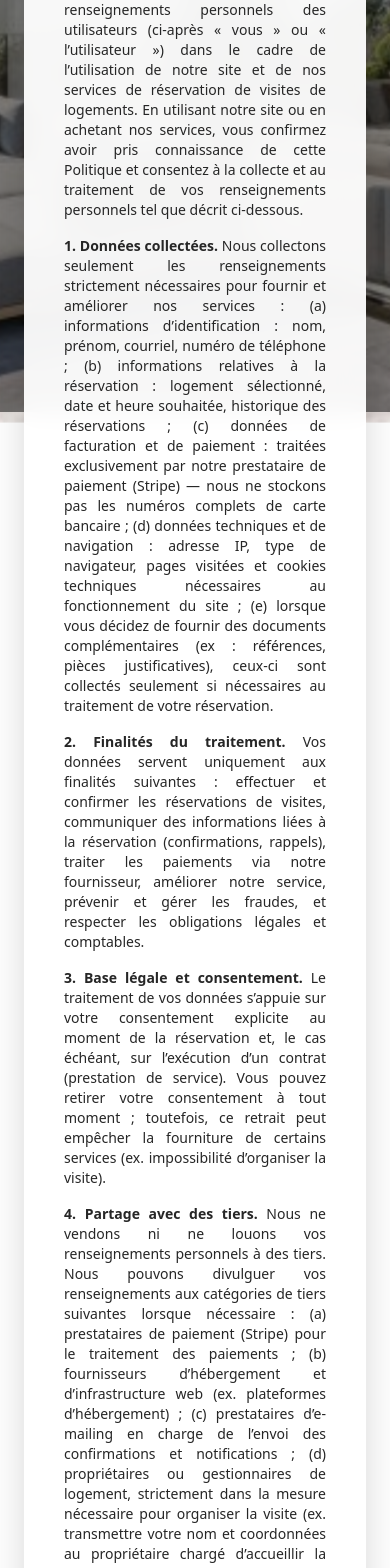
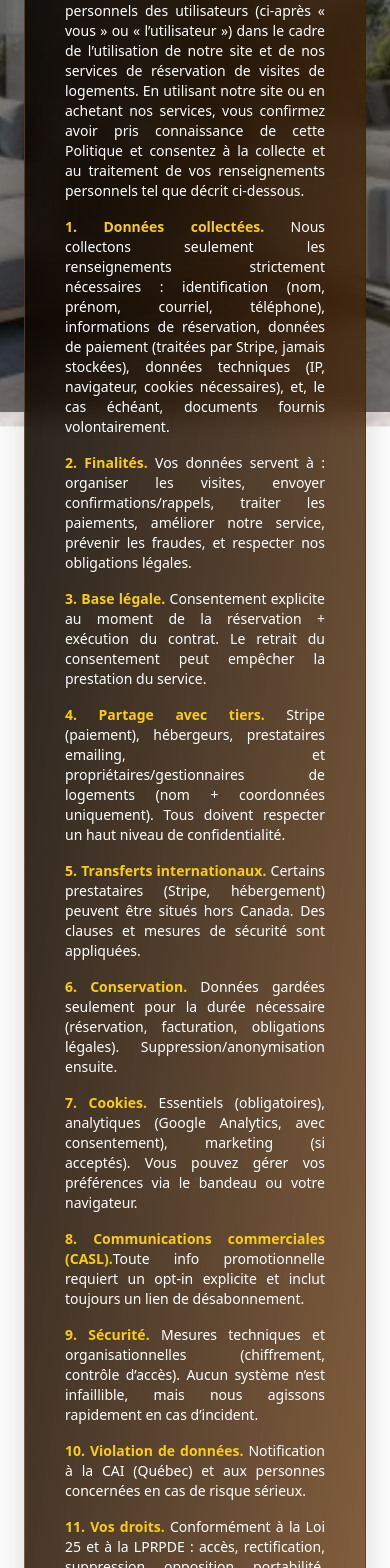
Before and after one commit to contact971/visite-premium, a Next.js app: page /confidentialite in a window 390 px wide. Shown: the part 432-2000 px from the top of the page. Built offline with nearby package versions, Linux system fonts and the light colour scheme.

Commit message:
content: update pages légales + contact (fond global + bloc premium sombre/or)

```diff
--- a/src/app/confidentialite/page.tsx
+++ b/src/app/confidentialite/page.tsx
@@ -5,22 +5,25 @@ import { motion } from "framer-motion"
 
 export default function PolitiqueConfidentialite() {
   return (
-    <main className="min-h-screen py-20 px-6">
+    <main
+      className="min-h-screen bg-fixed bg-center bg-cover py-20 px-6"
+      style={{ backgroundImage: "url('/images/background.jpg')" }} // ✅ fond global
+    >
       <div className="max-w-4xl mx-auto">
         <motion.div
-          className="bg-white/95 backdrop-blur-md rounded-2xl shadow-2xl p-10 leading-relaxed text-neutral-800"
+          className="bg-gradient-to-br from-black/90 to-yellow-900/80 backdrop-blur-md rounded-2xl shadow-2xl p-10 leading-relaxed text-white text-justify border border-yellow-700/30"
           initial={{ opacity: 0, y: 20 }}
           animate={{ opacity: 1, y: 0 }}
           transition={{ duration: 0.6 }}
         >
-          <h1 className="text-3xl font-bold text-center mb-6 text-neutral-900">
+          <h1 className="text-3xl font-bold text-center mb-6 text-yellow-400 drop-shadow-md">
             Politique de confidentialité
           </h1>
 
-          <div className="text-justify space-y-4 text-sm">
+          <div className="space-y-4 text-sm">
             <p>
               La présente Politique de confidentialité décrit les pratiques de{" "}
-              <strong>[NOM_DE_L_ENTREPRISE]</strong> (ci-après « nous », « notre »
+              <strong>Luxor – Visites Premium</strong> (ci-après « nous », « notre »
               ou « la Plateforme ») en matière de collecte, d’utilisation,
               de conservation et de divulgation des renseignements personnels
               des utilisateurs (ci-après « vous » ou « l’utilisateur ») dans le
@@ -32,167 +35,99 @@ export default function PolitiqueConfidentialite() {
             </p>
 
             <p>
-              <strong>1. Données collectées.</strong> Nous collectons seulement
-              les renseignements strictement nécessaires pour fournir et
-              améliorer nos services : (a) informations d’identification :
-              nom, prénom, courriel, numéro de téléphone ; (b) informations
-              relatives à la réservation : logement sélectionné, date et heure
-              souhaitée, historique des réservations ; (c) données de facturation
-              et de paiement : traitées exclusivement par notre prestataire de
-              paiement (Stripe) — nous ne stockons pas les numéros complets de
-              carte bancaire ; (d) données techniques et de navigation : adresse
-              IP, type de navigateur, pages visitées et cookies techniques
-              nécessaires au fonctionnement du site ; (e) lorsque vous décidez
-              de fournir des documents complémentaires (ex : références,
-              pièces justificatives), ceux-ci sont collectés seulement si
-              nécessaires au traitement de votre réservation.
+              <strong className="text-yellow-400">1. Données collectées.</strong>{" "}
+              Nous collectons seulement les renseignements strictement nécessaires :
+              identification (nom, prénom, courriel, téléphone), informations de
+              réservation, données de paiement (traitées par Stripe, jamais stockées),
+              données techniques (IP, navigateur, cookies nécessaires), et, le cas échéant,
+              documents fournis volontairement.
             </p>
 
             <p>
-              <strong>2. Finalités du traitement.</strong> Vos données servent
-              uniquement aux finalités suivantes : effectuer et confirmer les
-              réservations de visites, communiquer des informations liées à la
-              réservation (confirmations, rappels), traiter les paiements via
-              notre fournisseur, améliorer notre service, prévenir et gérer les
-              fraudes, et respecter les obligations légales et comptables.
+              <strong className="text-yellow-400">2. Finalités.</strong> Vos données servent à :
+              organiser les visites, envoyer confirmations/rappels, traiter les paiements,
+              améliorer notre service, prévenir les fraudes, et respecter nos obligations légales.
             </p>
 
             <p>
-              <strong>3. Base légale et consentement.</strong> Le traitement de
-              vos données s’appuie sur votre consentement explicite au moment de
-              la réservation et, le cas échéant, sur l’exécution d’un contrat
-              (prestation de service). Vous pouvez retirer votre consentement à
-              tout moment ; toutefois, ce retrait peut empêcher la fourniture de
-              certains services (ex. impossibilité d’organiser la visite).
+              <strong className="text-yellow-400">3. Base légale.</strong> Consentement explicite
+              au moment de la réservation + exécution du contrat. Le retrait du consentement peut
+              empêcher la prestation du service.
             </p>
 
             <p>
-              <strong>4. Partage avec des tiers.</strong> Nous ne vendons ni ne
-              louons vos renseignements personnels à des tiers. Nous pouvons
-              divulguer vos renseignements aux catégories de tiers suivantes
-              lorsque nécessaire : (a) prestataires de paiement (Stripe) pour
-              le traitement des paiements ; (b) fournisseurs d’hébergement et
-              d’infrastructure web (ex. plateformes d’hébergement) ; (c)
-              prestataires d’e-mailing en charge de l’envoi des confirmations et
-              notifications ; (d) propriétaires ou gestionnaires de logement,
-              strictement dans la mesure nécessaire pour organiser la visite
-              (ex. transmettre votre nom et coordonnées au propriétaire chargé
-              d’accueillir la visite). Nous exigeons que tous les prestataires
-              offrent un niveau de protection approprié et respectent la
-              confidentialité de vos données.
+              <strong className="text-yellow-400">4. Partage avec tiers.</strong> Stripe (paiement),
+              hébergeurs, prestataires emailing, et propriétaires/gestionnaires de logements (nom
+              + coordonnées uniquement). Tous doivent respecter un haut niveau de confidentialité.
             </p>
 
             <p>
-              <strong>5. Transferts internationaux.</strong> Certains de nos
-              prestataires (hébergeur, services cloud, Stripe) peuvent traiter
-              ou stocker des données en dehors du Canada. Lorsque des
-              transferts internationaux ont lieu, nous mettons en place des
-              garanties appropriées (clauses contractuelles, normes de sécurité)
-              afin de protéger vos renseignements personnels conformément à la
-              législation applicable.
+              <strong className="text-yellow-400">5. Transferts internationaux.</strong> Certains
+              prestataires (Stripe, hébergement) peuvent être situés hors Canada. Des clauses et
+              mesures de sécurité sont appliquées.
             </p>
 
             <p>
-              <strong>6. Durée de conservation.</strong> Nous conservons vos
-              renseignements uniquement le temps nécessaire aux finalités
-              indiquées (ex. gérer la réservation, respecter les obligations
-              légales et comptables). À l’issue de ces finalités, vos données
-              seront supprimées ou rendues anonymes, sauf si la loi exige une
-              conservation prolongée. Pour certains enregistrements comptables
-              ou fiscaux, la conservation peut être requise par la loi.
+              <strong className="text-yellow-400">6. Conservation.</strong> Données gardées seulement
+              pour la durée nécessaire (réservation, facturation, obligations légales).
+              Suppression/anonymisation ensuite.
             </p>
 
             <p>
-              <strong>7. Cookies et traceurs.</strong> Nous utilisons plusieurs
-              types de cookies : (a) cookies essentiels nécessaires au
-              fonctionnement du site (connexion, prévention des fraudes) ; (b)
-              cookies analytiques (ex. Google Analytics) pour mesurer le trafic
-              et améliorer l’expérience — ces cookies analytiques ne sont
-              activés qu’avec votre consentement ; (c) cookies marketing ou de
-              ciblage uniquement si vous les acceptez. Vous pouvez gérer les
-              préférences de cookies via votre navigateur ou via le bandeau de
-              cookies présent sur le site. Les cookies essentiels ne requièrent
-              pas de consentement explicite mais les cookies analytiques et
-              publicitaires en requièrent un, conformément aux bonnes pratiques
-              et à la législation applicable.
+              <strong className="text-yellow-400">7. Cookies.</strong> Essentiels (obligatoires),
+              analytiques (Google Analytics, avec consentement), marketing (si acceptés).
+              Vous pouvez gérer vos préférences via le bandeau ou votre navigateur.
             </p>
 
             <p>
-              <strong>8. Courriels commerciaux et CASL.</strong> Si nous
-              voulons vous envoyer des communications commerciales (newsletter,
-              offres), nous demanderons votre consentement explicite (opt-in).
-              Toutes les communications contiendront une méthode claire et
-              simple pour se désabonner, conformément à la Loi canadienne
-              anti-pourriel (CASL).
+              <strong className="text-yellow-400">8. Communications commerciales (CASL).</strong>
+              Toute info promotionnelle requiert un opt-in explicite et inclut toujours
+              un lien de désabonnement.
             </p>
 
             <p>
-              <strong>9. Sécurité.</strong> Nous mettons en œuvre des mesures
-              techniques et organisationnelles raisonnables pour protéger vos
-              données (chiffrement, contrôle d’accès, sauvegardes, revue des
-              accès). Toutefois, aucune méthode de transmission ou stockage en
-              ligne n’offre une sécurité absolue ; en cas d’incident, nous
-              agirons rapidement selon les obligations légales en vigueur.
+              <strong className="text-yellow-400">9. Sécurité.</strong> Mesures techniques et
+              organisationnelles (chiffrement, contrôle d’accès). Aucun système n’est infaillible,
+              mais nous agissons rapidement en cas d’incident.
             </p>
 
             <p>
-              <strong>10. Violation de données et notification.</strong> En cas
-              de violation de la confidentialité ou d’accès non autorisé à vos
-              renseignements présentant un risque sérieux de dommage, nous
-              prendrons les mesures appropriées, limiterons l’incident et
-              notifierons, le cas échéant, la Commission d’accès à
-              l’information du Québec (ou l’autorité compétente) et les
-              personnes affectées, conformément aux exigences légales applicables.
+              <strong className="text-yellow-400">10. Violation de données.</strong> Notification
+              à la CAI (Québec) et aux personnes concernées en cas de risque sérieux.
             </p>
 
             <p>
-              <strong>11. Vos droits et modalités d’exercice.</strong> Conformément
-              à la Loi 25 (Québec) et à la LPRPDE (Canada), vous disposez des
-              droits suivants : accès, rectification, suppression, limitation du
-              traitement, opposition et portabilité des données. Pour exercer
-              ces droits, adressez votre demande à : <strong>[EMAIL_DE_CONTACT]</strong>.
-              Nous vous demanderons une preuve d’identité raisonnable avant de
-              divulguer ou modifier des renseignements. Nous répondrons à votre
-              demande dans les meilleurs délais et au plus tard dans le délai
-              prévu par la loi (généralement 30 jours, sauf prorogation
-              justifiée).
+              <strong className="text-yellow-400">11. Vos droits.</strong> Conformément à la Loi 25
+              et à la LPRPDE : accès, rectification, suppression, opposition, portabilité.
+              Demande à :{" "}
+              <strong className="text-white">contact@luxorpremium.com</strong>.
             </p>
 
             <p>
-              <strong>12. Enfants.</strong> Notre service n’est pas destiné aux
-              mineurs. Nous ne recueillons volontairement des renseignements
-              personnels d’enfants de moins de l’âge légal sans le consentement
-              parental requis. Si vous pensez que des informations concernant
-              un mineur ont été recueillies par erreur, contactez-nous pour que
-              nous les supprimions.
+              <strong className="text-yellow-400">12. Enfants.</strong> Service non destiné aux
+              mineurs. Données supprimées si recueillies par erreur.
             </p>
 
             <p>
-              <strong>13. Modifications.</strong> Nous pouvons mettre à jour la
-              présente Politique pour refléter les modifications législatives ou
-              opérationnelles. La date de dernière mise à jour apparaîtra en
-              haut de la page. En cas de changement important, nous informerons
-              nos utilisateurs via une notification visible ou un courriel.
+              <strong className="text-yellow-400">13. Modifications.</strong> Nous pouvons ajuster
+              la Politique (mise à jour indiquée en haut de page). Notification en cas de changement majeur.
             </p>
 
             <p>
-              <strong>14. Contact.</strong> Pour toute question relative à la
-              présente Politique, à l’exercice de vos droits ou pour déposer une
-              plainte, contactez-nous : <br />
-              • Courriel : <strong>[EMAIL_DE_CONTACT]</strong> <br />
-              • Adresse : <strong>[ADRESSE_LEGALE]</strong> <br />
-              Nous étudierons votre demande et y répondrons conformément aux
-              lois applicables.
+              <strong className="text-yellow-400">14. Contact.</strong> Pour toute question : <br />
+              • Courriel :{" "}
+              <strong className="text-white">contact@luxorpremium.com</strong> <br />
+              • Adresse :{" "}
+              <strong className="text-white">
+                Luxor – Visites Premium, CP 3143, Richmond (QC) J0B 2H0, Canada
+              </strong>
             </p>
 
-            <p className="text-xs text-neutral-600">
+            <p className="text-xs text-neutral-400 mt-6">
               <em>
-                Remarques techniques : remplacez <strong>[NOM_DE_L_ENTREPRISE]</strong>,
-                <strong>[EMAIL_DE_CONTACT]</strong> et <strong>[ADRESSE_LEGALE]</strong> par vos
-                informations réelles avant publication. Si vous utilisez des
-                outils analytiques (ex. Google Analytics) ou des pixels
-                publicitaires, indiquez-les explicitement et offrez un moyen
-                de refus (opt-out) sur le site.
+                Cette politique est conforme à la Loi 25 (Québec) et à la LPRPDE (Canada).
+                Si vous utilisez des outils analytiques ou des pixels publicitaires, indiquez-les
+                explicitement et offrez un moyen de refus (opt-out).
               </em>
             </p>
           </div>
--- a/src/app/cookies/page.tsx
+++ b/src/app/cookies/page.tsx
@@ -1,13 +1,26 @@
 // src/app/cookies/page.tsx
+"use client"
+
+import { motion } from "framer-motion"
+
 export default function Cookies() {
   return (
-    <main className="min-h-screen py-12 px-6">
-      <div className="max-w-4xl mx-auto bg-white/90 backdrop-blur-md rounded-2xl shadow-lg border border-white/10 p-8">
-        <h1 className="text-3xl font-bold mb-6 text-center">
+    <main
+      className="min-h-screen bg-fixed bg-center bg-cover py-20 px-6"
+      style={{ backgroundImage: "url('/images/background.jpg')" }} // ✅ fond global
+    >
+      <div className="max-w-4xl mx-auto">
+        <motion.div
+          className="bg-gradient-to-br from-black/90 to-yellow-900/80 backdrop-blur-md rounded-2xl shadow-2xl border border-yellow-700/30 p-10 leading-relaxed text-white"
+          initial={{ opacity: 0, y: 30 }}
+          animate={{ opacity: 1, y: 0 }}
+          transition={{ duration: 0.8 }}
+        >
+          <h1 className="text-3xl font-bold mb-6 text-center text-yellow-400 drop-shadow-md">
             Politique sur les cookies
           </h1>
 
-        <p className="mb-4">
+          <p className="mb-4 text-neutral-200">
             Notre site utilise des fichiers témoins, communément appelés
             « cookies », afin d’améliorer l’expérience de navigation, de mesurer
             l’audience et d’assurer certaines fonctionnalités essentielles. Un
@@ -15,30 +28,34 @@ export default function Cookies() {
             vous visitez un site web.
           </p>
 
-        <h2 className="text-xl font-semibold mt-6 mb-2">Types de cookies utilisés</h2>
-        <ul className="list-disc list-inside mb-4 space-y-1">
+          <h2 className="text-xl font-semibold mt-6 mb-2 text-yellow-400">
+            Types de cookies utilisés
+          </h2>
+          <ul className="list-disc list-inside mb-4 space-y-1 text-neutral-200">
             <li>
-            <strong>Cookies essentiels</strong> : nécessaires au bon
+              <strong className="text-white">Cookies essentiels</strong> : nécessaires au bon
               fonctionnement du site (navigation, accès sécurisé, etc.).
             </li>
             <li>
-            <strong>Cookies de performance et d’analyse</strong> : collectent
+              <strong className="text-white">Cookies de performance et d’analyse</strong> : collectent
               des informations anonymes pour améliorer notre contenu et la
               convivialité du site.
             </li>
             <li>
-            <strong>Cookies de fonctionnalité</strong> : permettent de se
+              <strong className="text-white">Cookies de fonctionnalité</strong> : permettent de se
               souvenir de vos préférences (langue, région, paramètres sauvegardés).
             </li>
             <li>
-            <strong>Cookies de ciblage/publicité (si applicable)</strong> :
+              <strong className="text-white">Cookies de ciblage/publicité (si applicable)</strong> :
               servent à proposer des contenus personnalisés ou des annonces
               adaptées à vos intérêts.
             </li>
           </ul>
 
-        <h2 className="text-xl font-semibold mt-6 mb-2">Consentement</h2>
-        <p className="mb-4">
+          <h2 className="text-xl font-semibold mt-6 mb-2 text-yellow-400">
+            Consentement
+          </h2>
+          <p className="mb-4 text-neutral-200">
             En utilisant notre site, vous consentez à l’utilisation des cookies
             décrits ci-dessus. Vous pouvez retirer ou modifier votre consentement
             en ajustant les paramètres de votre navigateur. Veuillez noter que la
@@ -46,33 +63,48 @@ export default function Cookies() {
             du site.
           </p>
 
-        <h2 className="text-xl font-semibold mt-6 mb-2">Durée de conservation</h2>
-        <p className="mb-4">
+          <h2 className="text-xl font-semibold mt-6 mb-2 text-yellow-400">
+            Durée de conservation
+          </h2>
+          <p className="mb-4 text-neutral-200">
             Les cookies sont conservés pour une durée limitée qui varie en fonction
             de leur finalité. Certains expirent à la fermeture de votre navigateur,
             d’autres peuvent être conservés plus longtemps, mais jamais au-delà des
             durées légales permises.
           </p>
 
-        <h2 className="text-xl font-semibold mt-6 mb-2">Gestion des cookies</h2>
-        <p className="mb-4">
+          <h2 className="text-xl font-semibold mt-6 mb-2 text-yellow-400">
+            Gestion des cookies
+          </h2>
+          <p className="mb-4 text-neutral-200">
             Vous pouvez configurer votre navigateur pour refuser tous les cookies
             ou pour être averti lorsqu’un cookie est envoyé. Les paramètres varient
             selon le navigateur (Chrome, Safari, Firefox, Edge, etc.). Consultez la
             section d’aide de votre navigateur pour en savoir plus.
           </p>
 
-        <h2 className="text-xl font-semibold mt-6 mb-2">Responsabilité et contact</h2>
-        <p>
+          <h2 className="text-xl font-semibold mt-6 mb-2 text-yellow-400">
+            Responsabilité et contact
+          </h2>
+          <p className="text-neutral-200">
             Nous utilisons les cookies uniquement dans le respect des lois
             applicables au Québec et au Canada, notamment la Loi sur la protection
-          des renseignements personnels dans le secteur privé. Pour toute question
-          concernant l’utilisation des cookies sur notre site, veuillez nous
-          contacter à l’adresse suivante :{" "}
-          <a href="mailto:tonadresse@email.com" className="text-blue-600 underline">
-            tonadresse@email.com
-          </a>.
+            des renseignements personnels dans le secteur privé. <br />
+            Pour toute question concernant l’utilisation des cookies sur notre site : <br />
+            • Courriel :{" "}
+            <a
+              href="mailto:contact@luxorpremium.com"
+              className="text-yellow-400 underline"
+            >
+              contact@luxorpremium.com
+            </a>{" "}
+            <br />
+            • Adresse :{" "}
+            <strong className="text-white">
+              Luxor – Visites Premium, CP 3143, Richmond (QC) J0B 2H0, Canada
+            </strong>
           </p>
+        </motion.div>
       </div>
     </main>
   )
--- a/src/components/Footer.tsx
+++ b/src/components/Footer.tsx
@@ -29,8 +29,10 @@ export default function Footer() {
 
             {/* Identité + localisation */}
             <div className="text-center md:text-left">
-              <p className="text-white font-semibold">Visite Luxor</p>
-              <p className="text-white/70 text-xs">Basé à Montréal, QC</p>
+              <p className="text-white font-semibold">Luxor – Visites Premium</p>
+              <p className="text-white/70 text-xs">
+                CP 3143, Richmond (QC) J0B 2H0, Canada
+              </p>
               <p className="text-white/60 text-xs mt-1">
                 © {new Date().getFullYear()} — Tous droits réservés.
               </p>
```
Also changed, not shown: src/app/conditions/page.tsx (+86 -51 lines), src/app/nous-joindres/page.tsx (+25 -15 lines). Lines whose indentation alone changed are shown as unchanged.
